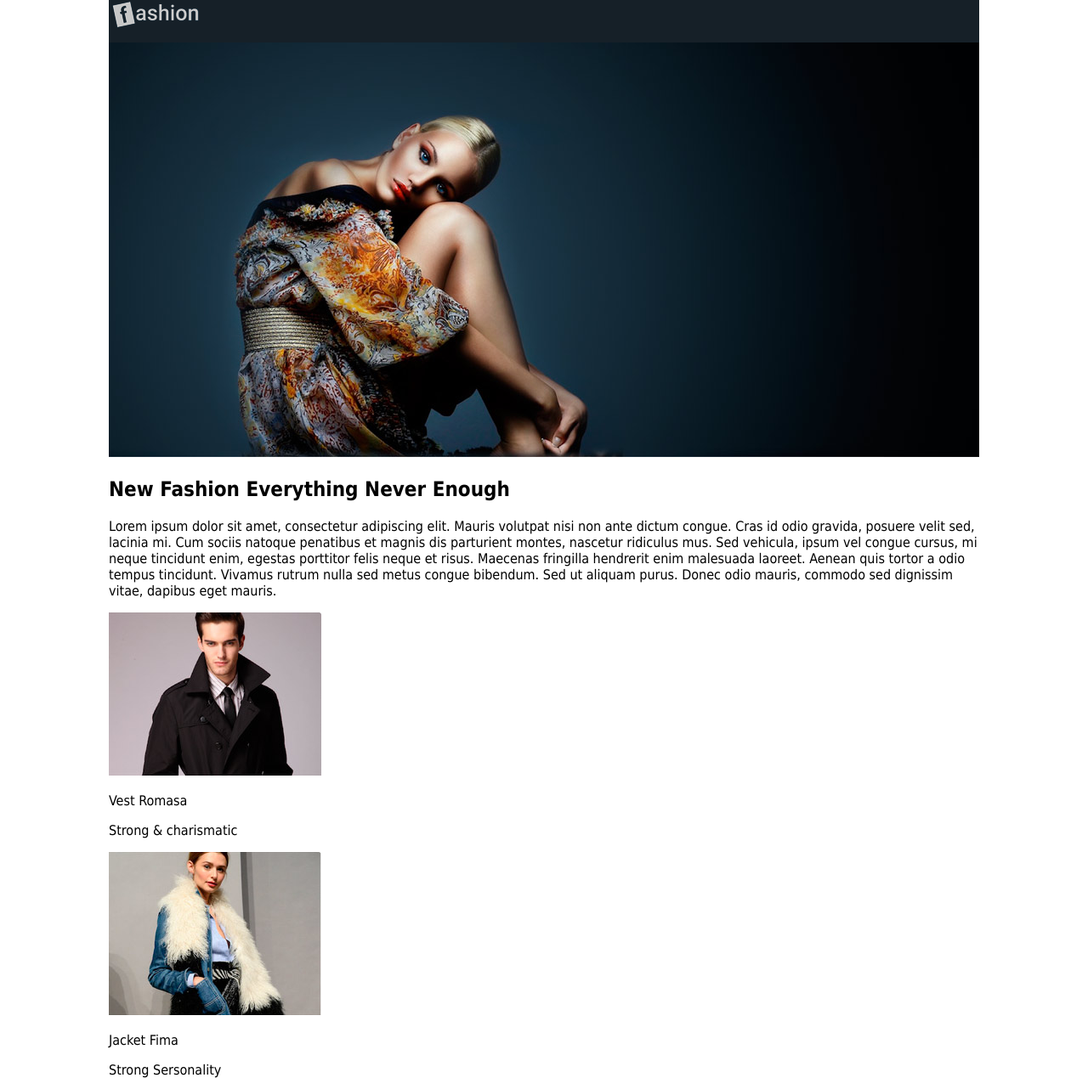
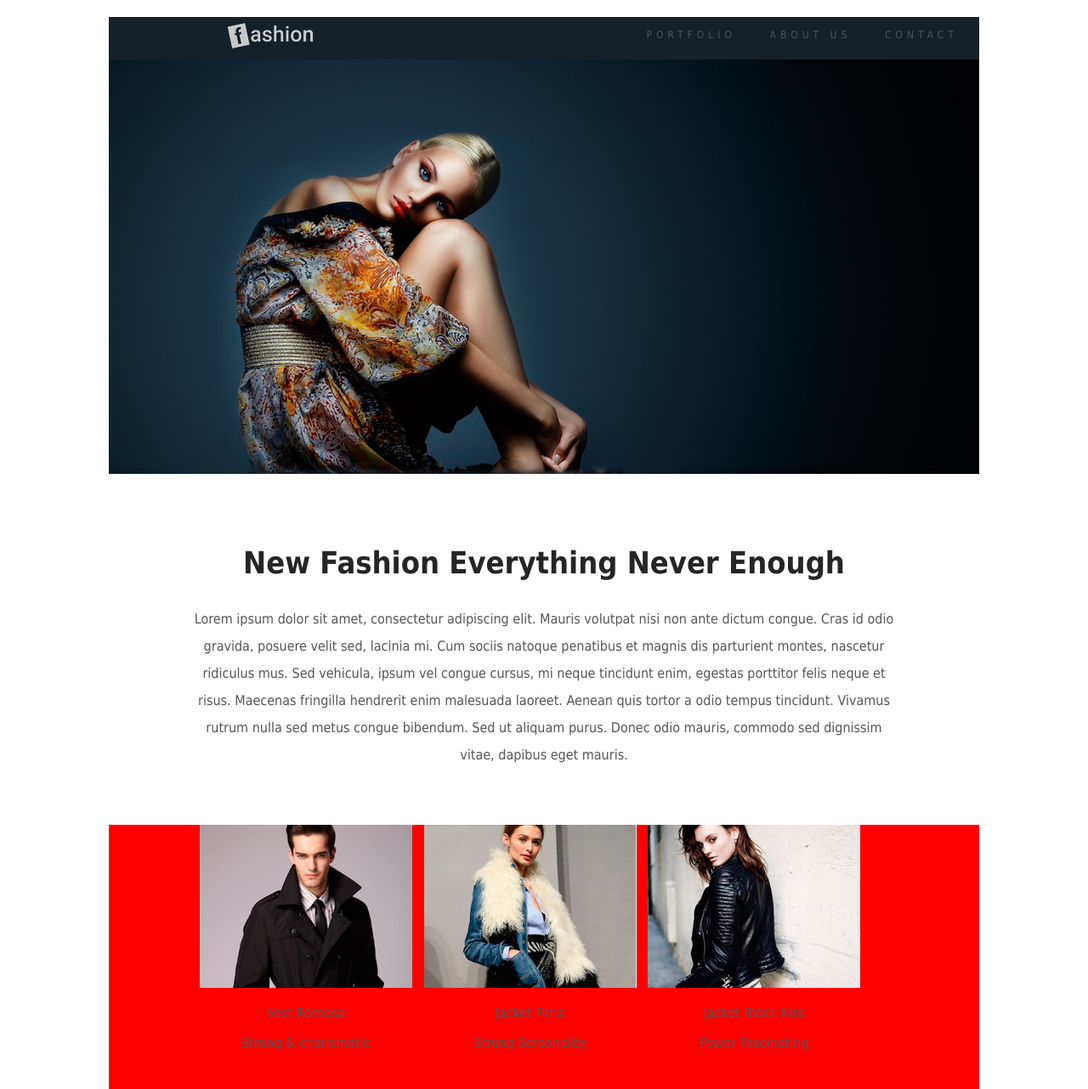
Before and after one commit to wallacemillerdias/fashion, a plain HTML site: page index.html in a window 1280 px wide. Shown: the top 1282 px of the page at 85% size. Drawn offline with Linux system fonts and the light colour scheme.

Commit message:
centralizando cards

```diff
--- a/assets/css/style.css
+++ b/assets/css/style.css
@@ -6,10 +6,71 @@ body{
 
 #principal{
     width: 1024px;
-    margin: auto;
+    margin:  20px auto;
 }
 
 .header-top{
     height: 50px;
     background: #162028;
+    position: relative;
 }
+
+.logo{
+    margin: 5px 0 0 135px;
+}
+
+.header-nav{
+    position: absolute;
+    top: 0;
+    right: 0;
+    height: 100%;
+}
+
+.header-nav ul{
+    margin: 0;
+    padding: 0;
+}
+
+.header-nav li{
+    list-style: none;
+    display: inline-block;
+    margin: 0 15px 0 0;
+    padding: 10px;
+}
+
+.header-nav a{
+    color: #425564;
+    text-decoration: none;
+    text-transform: uppercase;
+    font-size: 12px;
+    letter-spacing: 5px;
+}
+
+.portfolio{
+    padding: 50px 100px;
+    text-align: center;
+}
+
+.portfolio h1{
+    font-size: 36px;
+    color: #252525;
+}
+
+.portfolio p{
+    font-size: 16px;
+    line-height: 2;
+    color: #555;
+}
+
+.gallery{
+    color: #555;
+    padding: 0 100px 50px 100px;
+    background-color: red;
+    overflow: auto;
+    text-align: center;
+}
+
+.gallery-card{
+    width: 32%;
+    float: left;
+}
--- a/index.html
+++ b/index.html
@@ -13,12 +13,13 @@
 
 <body>
     <div id="principal">
+
         <header class="header-top">
-            <img src="assets/imagens/logo.png" alt="logotipo Fashion" />
+            <img class="logo" src="assets/imagens/logo.png" alt="logotipo Fashion" />
             <nav class="header-nav">
                 <ul>
                     <li><a href="#">Portfolio</a></li>
-                    <li><a href="#">Abaout us</a></li>
+                    <li><a href="#">About us</a></li>
                     <li><a href="#">Contact</a></li>
                 </ul>
             </nav>
@@ -26,7 +27,7 @@
 
         <img src="assets/imagens/topo.jpg" alt="Modelo feminina vestido roupa x" />
 
-        <article class="Portfolio">
+        <article class="portfolio">
             <h1>New Fashion Everything Never Enough</h1>
             <p>
                 Lorem ipsum dolor sit amet, consectetur adipiscing elit. Mauris
```
